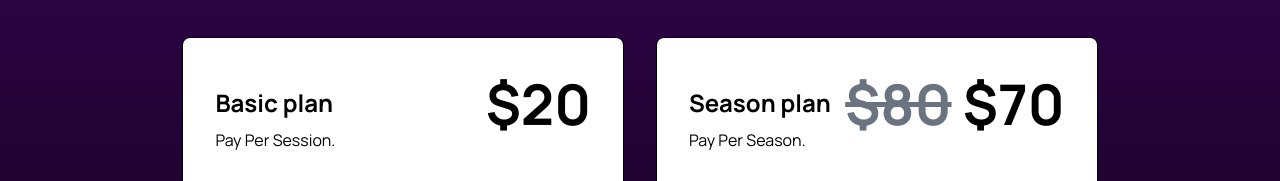
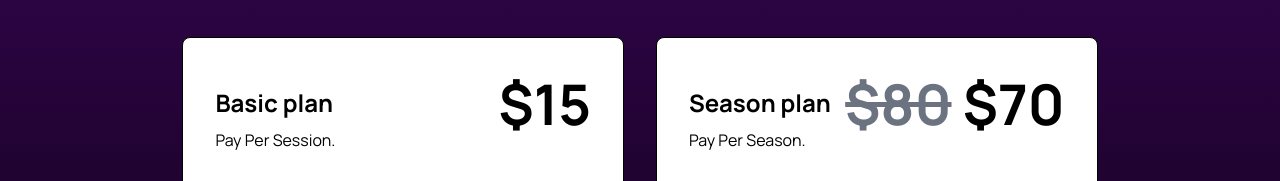
Before and after one commit to ompatel2019/icl-web, a website: page index.html in a window 1280 px wide. Both pictures are taken after a click on the button "Seniors". Shown: the part 2883-3064 px from the top of the page. Drawn offline with nearby package versions, Linux system fonts and the light colour scheme.

Commit message:
Update index.html

```diff
--- a/index.html
+++ b/index.html
@@ -255,7 +255,7 @@
                       </div>
                       <div class="text-right">
                         <h1 class="text-6xl font-bold md:text-9xl lg:text-10xl">
-                          $20<span class="text-2xl font-bold md:text-3xl lg:text-4xl"></span>
+                          $15<span class="text-2xl font-bold md:text-3xl lg:text-4xl"></span>
                         </h1>
                       </div>
                     </div>
```
